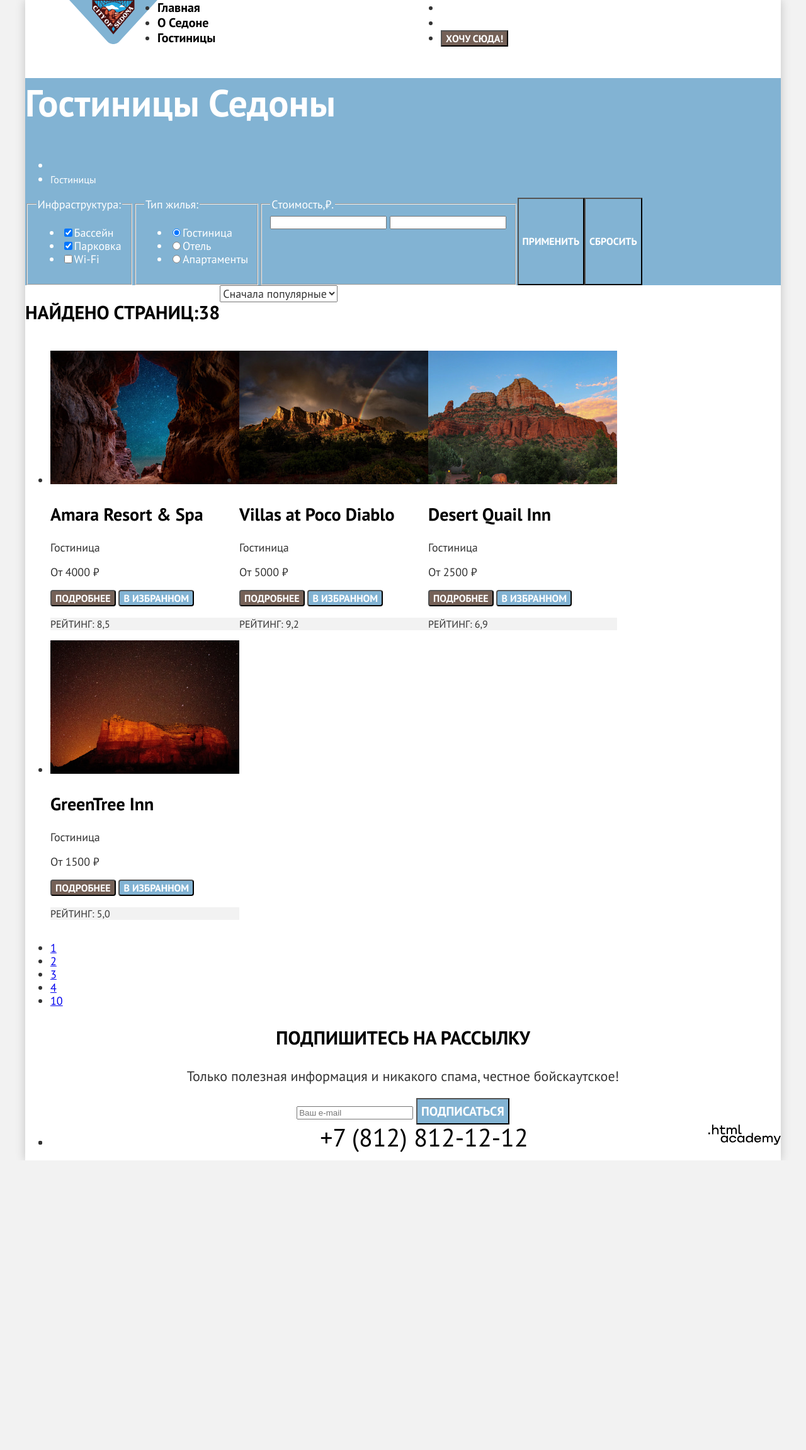
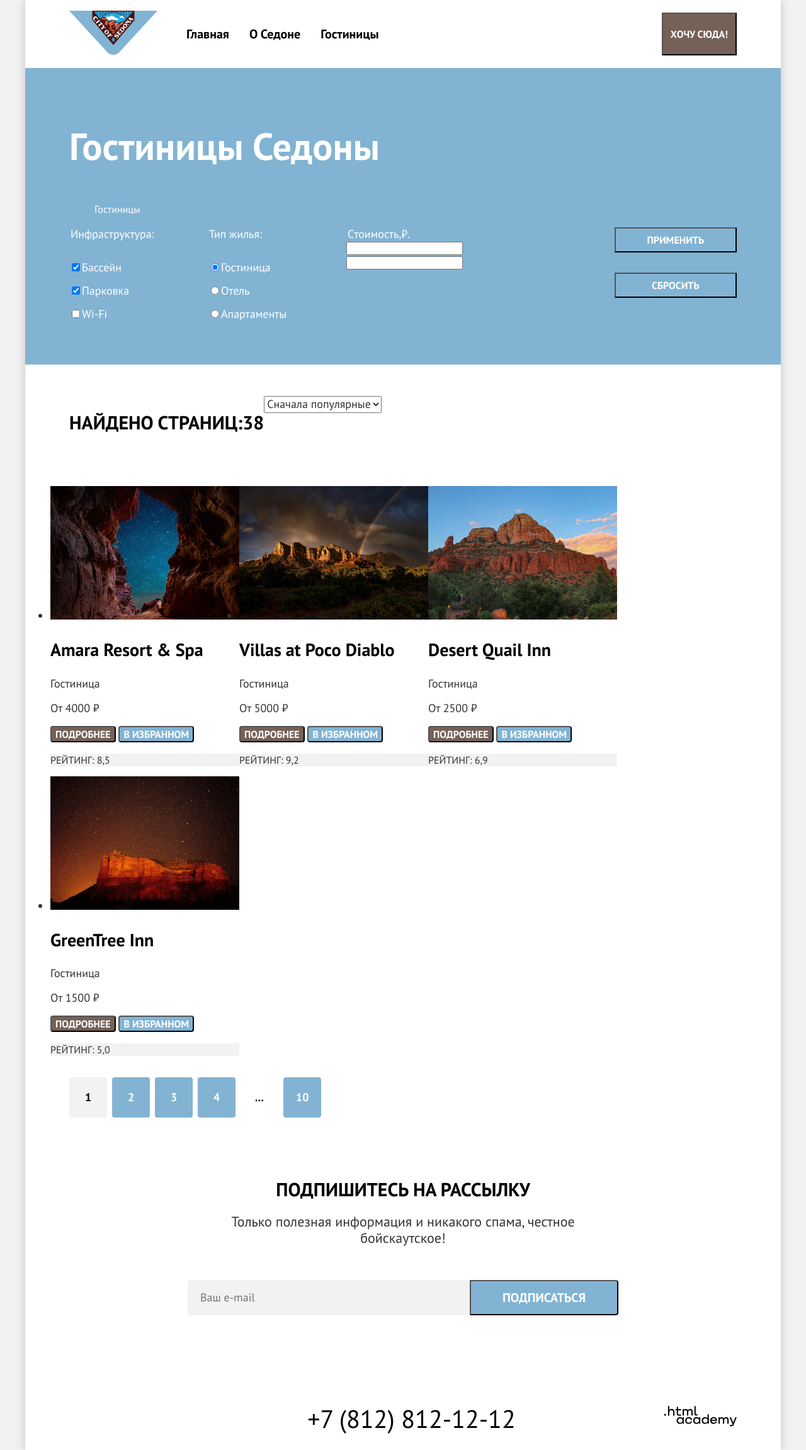
Before and after one commit to htmlacademy-htmlcss/1478577-sedona-38, a plain HTML site: page catalog.html in a window 1280 px wide. Shown: the whole page at 63% size. Before the commit the page ends 1843 px from the top, so only its background shows below. Drawn offline with Linux system fonts and the light colour scheme.

Commit message:
Микросетки на флексах для всех страниц

```diff
--- a/catalog.html
+++ b/catalog.html
@@ -24,15 +24,15 @@
                 </li>
             </ul>
             <ul class="navigation-user">
-                <li class="navigation-item">
-                    <a class="navigation-link" href="#">
+                <li class="navigation-user-item">
+                    <a class="navigation-user-link" href="#">
                         <span class="visually-hidden">
                             Поиск
                         </span>
                     </a>
                 </li>
-                <li class="navigation-item">
-                    <a class="navigation-link" href="#">
+                <li class="navigation-user-item">
+                    <a class="navigation-user-link" href="#">
                         <span class="visually-hidden">
                             Избранное
                         </span>
@@ -41,8 +41,8 @@
                         </span>
                     </a>
                 </li>
-                <li class="navigation-item">
-                    <button class="navigation-button">
+                <li class="navigation-user-item">
+                    <button class="navigation-user-link navigation-button">
                         Хочу сюда!
                     </button>
                 </li>
@@ -111,8 +111,10 @@
                     <input type="number" name="price">
                     <input type="number" name="price">
                 </fieldset>
+                <div class="button-filter-wrapper">
                   <button class="button-filter button-apply" type="submit">Применить</button>
                   <button class="button-filter button-reset" type="reset">Сбросить</button>
+                </div>
             </form>
       </section>
 
@@ -126,17 +128,25 @@
                     <option value="expensive">Сначала дорогие</option>
                   </select>
                 </form>
-
-                <a href="#">
+                <ul class="product-search-list">
+                  <li class="product-search-item">
+                    <a class="product-search-link" href="#">
                       <span class="visually-hidden">Показать карточки</span>
                     </a>
-                <a href="#">
+                  </li>
+                  <li class="product-search-item">
+                    <a class="product-search-link" href="#">
                       <span class="visually-hidden">Показать иконку</span>
                     </a>
-                <a href="#">
+                  </li>
+                  <li class="product-search-item">
+                    <a class="product-search-link" href="#">
                       <span class="visually-hidden">Показать список</span>
                     </a>
+                  </li>
+                </ul>
               </div>
+
                 <ul class="product-list">
                     <li class="product-card">
                         <a class="product-card-link" href="#">
@@ -198,56 +208,66 @@
                         <p class="product-card-rating">Рейтинг: 5,0</p>
                     </li>
                 </ul>
-                <ul class="pagination">
+            </section>
+
+              <section class="pagination">
+                <ul class="pagination-list">
                     <li class="pagination-item">
-                        <a class="pagination-link product-current" href="#">1</a>
+                        <a class="pagination-link pagination-link-current" href="#">1</a>
                     </li>
                     <li class="pagination-item">
-                        <a class="pagination-link product-current" href="#">2</a>
+                        <a class="pagination-link" href="#">2</a>
                     </li>
                     <li class="pagination-item">
-                        <a class="pagination-link product-current" href="#">3</a>
+                        <a class="pagination-link" href="#">3</a>
                     </li>
                     <li class="pagination-item">
-                        <a class="pagination-link product-current" href="#">4</a>
+                        <a class="pagination-link" href="#">4</a>
                     </li>
                     <li class="pagination-item">
-                        <a class="pagination-link product-current" href="#">10</a>
+                      <a class="pagination-link pagination-more" href="#">...</a>
+                    </li>
+                    <li class="pagination-item">
+                        <a class="pagination-link" href="#">10</a>
                     </li>
                 </ul>
               </section>
 
 
+
             <section class="subscription">
+              <div class="subscription-container">
                 <h2 class="visually-hidden">Подписка</h2>
                 <p class="subscription-discription subtitle">Подпишитесь на рассылку</p>
                 <p class="subscription-text">Только полезная информация и никакого спама, честное бойскаутское!
                 </p>
-                <form action="#" method="get">
-                    <input type="email" name="e-mail" placeholder="Ваш e-mail">
+                <form class="subscription-form" action="#" method="get">
+                  <label class="visually-hidden" for="email-subscribe">Введите Ваш email</label>
+                  <input class="subscription-field" type="email" name="e-mail" placeholder="Ваш e-mail">
                   <button type="submit" class="subscription-button">Подписаться</button>
                 </form>
+              </div>
+
             </section>
 
     </main>
 
     <footer class="page-footer">
-      <div class="footer-container">
       <section class="social">
         <h2 class="visually-hidden">Социальные сети</h2>
             <ul class="social-list">
                 <li class="social-item">
-                    <a class="social-button" href="#">
+                    <a class="social-icon" href="#">
                         <span class="visually-hidden">Вконтакте</span>
                     </a>
                 </li>
                 <li class="social-item">
-                    <a class="social-button" href="#">
+                    <a class="social-icon" href="#">
                         <span class="visually-hidden">Telegram</span>
                     </a>
                 </li>
                 <li class="social-item">
-                    <a class="social-button" href="#">
+                    <a class="social-icon" href="#">
                         <span class="visually-hidden">YouTube</span>
                     </a>
                 </li>
@@ -257,7 +277,6 @@
       <a class="logo-html" href="https://htmlacademy.ru/study">
           <img src="images/logo-academy.svg" width="114.9px" height="32.9px" alt="Лого html Academy">
       </a>
-      </div>
     </footer>
   </div>
 
--- a/styles/styles.css
+++ b/styles/styles.css
@@ -29,7 +29,14 @@ body {
  flex-grow: 1;
 }
 .visually-hidden {
-  display: none;
+  position: absolute;
+  width: 1px;
+  height: 1px;
+  margin: -1px;
+  padding: 0;
+  border: 0;
+  clip: rect(0 0 0);
+  overflow: hidden;
 }
 .page-container {
   display: flex;
@@ -45,6 +52,10 @@ body {
   display: flex;
   width: 1060px;
   margin: 0 auto;
+  align-items: center;
+}
+.navigation-logo{
+  margin-right: 30px;
 }
 .navigation-link {
   font-size: 20px;
@@ -52,16 +63,36 @@ body {
   line-height: 24px;
   color: #000;
   text-decoration: none;
+  padding: 20px 16px;
+  display: block;
+
 }
 .navigation-list {
+  display: flex;
+  flex-wrap: wrap;
   margin: 0;
   padding: 0;
   width: 450px;
+  list-style-type: none;
+  align-items: center;
+
 }
 .navigation-user{
+  display: flex;
+  flex-wrap: wrap;
   width: 342;
   margin: 0;
   padding: 0;
+  list-style-type: none;
+  justify-content: flex-end;
+  margin-left: auto;
+  align-items: center;
+}
+.navigation-user-link {
+  padding: 22px 12px;
+  display: block;
+  min-height: 64px;
+  min-width: 44px;
 }
 .navigation-button{
   color: #FFF;
@@ -81,6 +112,7 @@ body {
 .welcome-img {
   display: block;
   margin: auto;
+  padding-top: 51px;
 }
 .subtitle-advantages {
   font-size: 30px;
@@ -89,23 +121,42 @@ body {
   text-transform: uppercase;
   text-align: center;
   color: #000;
+  padding-bottom: 25px;
+  margin: 0;
+}
+.title-container{
+  display: flex;
+  flex-direction: column;
+  text-align: center;
+  padding: 69px 0;
+  width: 651px;
+  margin: 0 auto 21px;
+}
+.advantages-discription-text{
+  font-size: 22px;
+  line-height: 26px;
+  margin: 0;
 }
 .advantages-text {
-  font-size: 22px;
-  line-height: 26px;
+  display: flex;
+  flex-direction: column;
+  justify-self: flex-start;
+  padding: 103px 85px;
+  width: 230px;
+  min-height: 200px;
+  margin-top: auto;
+  margin-bottom: auto;
   text-align: center;
 }
+
 .advantages-title {
-  text-align: center;
   font-size: 24px;
   font-weight: 700;
   line-height: 28px;
   text-transform: uppercase;
   color: #000;
+  margin: 0;
 
-}
-.advantages-discription {
-  text-align: center;
 }
 .advantages-list{
   display: flex;
@@ -114,11 +165,8 @@ body {
   padding: 0;
   list-style: none
 }
-.advantages-text {
-  width: 400px;
-}
 .advantages-subtitle{
- color: #FFF;
+  color: #FFF;
 }
 .advantages-item:nth-child(odd){
   background-color: rgba(131, 179, 211, 0.2);
@@ -127,10 +175,27 @@ body {
 .advantages-item:nth-child(even){
   background-color: rgba(131, 179, 211, 0.12);
 }
-
-.advantages-item:nth-child(4n+1) {
+.advantages-item.advantages-item-wide {
+  display: flex;
+  flex-wrap: wrap;
+  width: 100%;
+  background-color: #82B3D3;
   color: rgb(255, 255, 255);
-  background-color: rgba(130, 179, 211, 1);
+}
+.advantages-item {
+  height: 385px;
+}
+.advantages-item-wide-reverse{
+  flex-direction: row-reverse;
+}
+.services-header {
+  text-align: center;
+  display: flex;
+  flex-direction: column;
+  gap: 20px;
+  width: 505px;
+  margin: 0 auto;
+  padding: 64px 0;
 }
 .services-subtitle {
   text-align: center;
@@ -139,11 +204,13 @@ body {
   line-height: 36px;
   text-transform: uppercase;
   color: #000;
+  margin: 0;
 }
 .services-text {
   text-align: center;
   font-size: 22px;
   line-height: 26px;
+  margin: 0;
 }
 .services-title {
   color: #000;
@@ -160,15 +227,30 @@ body {
 }
 .services-list {
   display: flex;
+  flex-wrap: wrap;
+  list-style-type: none;
+  text-align: center;
+  margin: 0;
+  padding: 0;
+  min-height: 223px;
 }
 .services-item{
-  width: 400;
+  display: flex;
+  flex-direction: column;
+  width: 230px;
+  padding: 80px 85px;
+  gap: 30px;
 }
 .services-item:nth-child(odd) {
   background-color:  rgba(131, 179, 211, 0.12);
 }
 .search {
+  display: flex;
+  flex-direction: column;
   text-align: center;
+  width: 592px;
+  margin: 0 auto;
+  padding: 96px 0px;
 }
 .search-subtitle{
   color: #000;
@@ -176,11 +258,15 @@ body {
   font-weight: 700;
   line-height: 36px;
   text-transform: uppercase;
+  margin: 0;
 }
 .search-text{
   text-align: center;
   font-size: 22px;
   line-height: 26px;
+  padding-top: 20px;
+  padding-bottom: 54px;
+  margin: 0;
 }
 .search-button{
   color: #FFF;
@@ -190,26 +276,56 @@ body {
   line-height: 36px;
   text-transform: uppercase;
   background-color: #756157;
+  margin: 0;
 }
 .subscription{
+  display: flex;
+  flex-direction: column;
   text-align: center;
 }
 .newsletter{
   background-image: url(../images/background-2.jpg);
   background-repeat: no-repeat;
-  background-size: 100% auto;
+  background-size: cover;
   color:  #FFF;
   background-color: #82B3D3;
+  text-align: center;
+}
+.subscription-container{
+  display: flex;
+  flex-direction: column;
+  padding: 96px 258px 104px 258px;
+  min-height: 214px;
 }
 .subscription-discription {
   font-size: 30px;
   font-weight: 700;
   line-height: 36px;
   text-transform: uppercase;
+  margin: 0;
+  padding-bottom: 20px;
 }
 .subscription-text {
   font-size: 22px;
   line-height: 26px;
+  margin: 0;
+  padding-bottom: 54px;
+}
+.subscription-form {
+  display: flex;
+  width: 100%;
+}
+.subscription-field {
+  color: #000;
+  font-family: inherit;
+  font-size: 18px;
+  font-weight: 400;
+  line-height: 24px;
+  width: 60%;
+  border-radius: 4px 0 0 4px;
+  padding: 12px 20px 12px;
+  border: none;
+  background-color: #F2F2F2;
 }
 .subscription-button {
   color: #FFFFFF;
@@ -219,8 +335,11 @@ body {
   line-height: 36px;
   text-transform: uppercase;
   font-family: inherit;
+  max-width: 50%;
+  border-radius: 0 4px 4px 0;
+  padding: 8px 50px;
 }
-.subtitle{
+.subtitle {
   color:#000
 }
 .inner-header-title {
@@ -228,21 +347,49 @@ body {
   font-weight: 700;
   line-height: 78px;
 }
-.catalog-filter{
+.breadcrumbs {
+  display: flex;
+  list-style-type: none;
+}
+.catalog-filter {
   background-image: url(../images/background-3.jpg);
   background-repeat: no-repeat;
   background-size: cover;
   color: #FFF;
   background-color: #82B3D3;
+  padding: 35px 70px 70px;
 }
-.breadcrumbs-link{
+.breadcrumbs-link {
   text-decoration: none;
   color: #FFF;
   font-size: 16px;
   line-height: 21px;
 }
+.catalog-filter-group {
+  min-width: 150px;
+  margin: 0;
+  padding: 0;
+  border: none;
+
+}
+.catalog-filter-list {
+  display: flex;
+  flex-direction: column;
+  gap: 16px;
+  list-style-type: none;
+  margin-top: 32px;
+  margin-bottom: 0;
+  padding: 0;
+
+}
 .catalog-filter-form {
   display: flex;
+  gap: 70px;
+}
+.button-filter-wrapper {
+  display: flex;
+  flex-direction: column;
+  gap: 32px;
 }
 .button-filter{
   font-family: inherit;
@@ -254,12 +401,15 @@ body {
 }
 .button-apply{
   background-color: #82B3D3;
+  padding: 8px 50px;
 }
 .button-reset{
   background-color: transparent;
+  padding: 8px 50px;
 }
 .product-search-container {
  display: flex;
+ padding: 50px 70px 40px;
 }
 .product-search-title {
    color:  #000;
@@ -268,12 +418,22 @@ body {
    line-height: 36px;
    text-transform: uppercase;
 }
-.select-control{
+.select-control {
   font-family: inherit;
   line-height: 21px;
   font-weight: 400;
   font-size: 18px;
   color: #333;
+}
+.product-search-list {
+  display: flex;
+  list-style-type: none;
+  gap: 8px;
+}
+.product-search-link {
+  width: 48px;
+  height: 48px;
+  display: block;
 }
 .product-list {
  display: flex;
@@ -312,18 +472,23 @@ body {
   border-radius: 4px;
   font-family: inherit;
 }
-.footer-container{
+.page-footer {
   display: flex;
-  width: 1200px;
-  margin: 0 auto;
-  justify-content: space-between;
+  padding: 40px 70px 30px;
 }
-.social-list{
+.social-list {
   display: flex;
   width: 142px;
-
+  list-style-type: none;
+  padding: 0;
+  margin: 0;
 }
-.telephone{
+.social-icon {
+  min-width: 40px;
+  min-height: 40px;
+  display: block;
+}
+.telephone {
   color: #000;
   text-align: center;
   font-family: inherit;
@@ -331,9 +496,49 @@ body {
   line-height: 40px;
   text-transform: uppercase;
   text-decoration: none;
-  width: 720px;
+  width: 331px;
+  margin: 0 auto;
 
 }
-.logo-html{
+.logo-html {
   width: 115px;
 }
+.pagination {
+  display: flex;
+  margin: 0;
+  padding-left: 70px;
+  padding-right: 70px;
+  list-style-type: none;
+}
+.pagination-list {
+  display: flex;
+  flex-wrap: wrap;
+  align-items: flex-start;
+  gap: 8px;
+  list-style-type: none;
+  padding: 0;
+  margin: 0;
+}
+
+.pagination-link {
+  display: block;
+  box-sizing: border-box;
+  min-width: 60px;
+  min-height: 60px;
+  padding: 14px 20px;
+  font-weight: 700;
+  color: #ffffff;
+  background-color: #82B3D3;
+  text-decoration: none;
+  border-radius: 4px;
+  line-height: 36px;
+  text-align: center;
+}
+.pagination-link-current {
+  background-color: #F2F2F2;
+  color:#000000;
+}
+.pagination-more {
+  background-color: #FFFFFF;
+  color: #000;
+}
```
Also changed, not shown: index.html (+27 -21 lines). Lines whose indentation alone changed are shown as unchanged.
